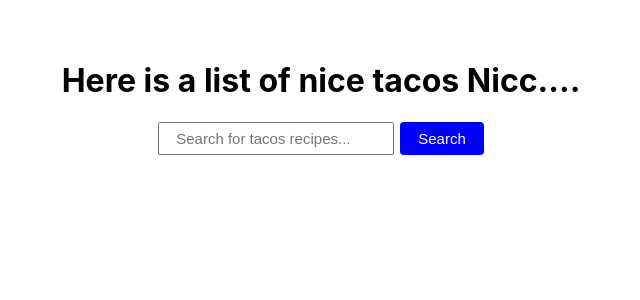
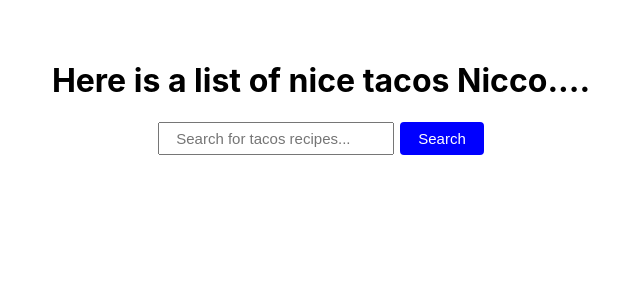
Before and after one commit to Authurton/recipe-app, a React (Create React App) app: page / in a window 1280 px wide. Shown: the top 300 px of the page, without its empty margins (319-959 px from the left). Built offline with nearby package versions, Linux system fonts and the light colour scheme; no server answers.

Commit message:
Added Niccos name

```diff
--- a/src/components/Header.js
+++ b/src/components/Header.js
@@ -7,7 +7,7 @@ function Header({setSearchQuery, query}) {
 
     return (
         <div>
-            <h1>Here is a list of nice tacos Nicc....</h1>
+            <h1>Here is a list of nice tacos Nicco....</h1>
             <form className="app__form" >
                 <input type="text" placeholder="Search for tacos recipes..."
                      className="app__input"
```
